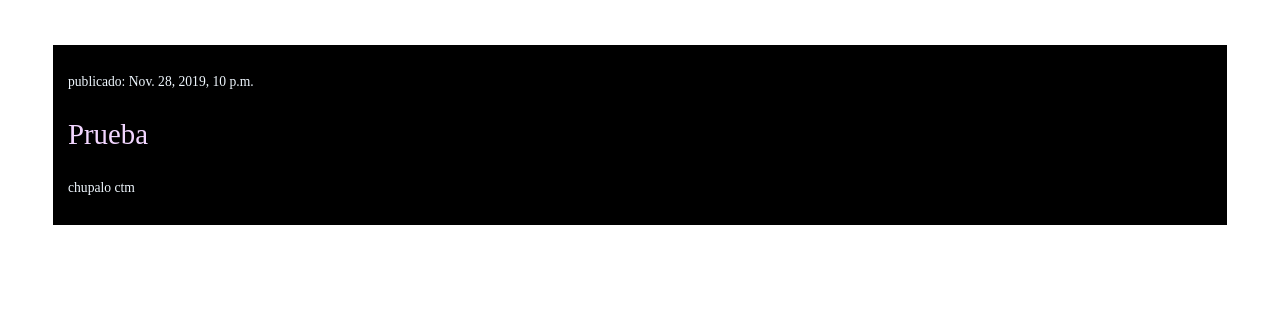
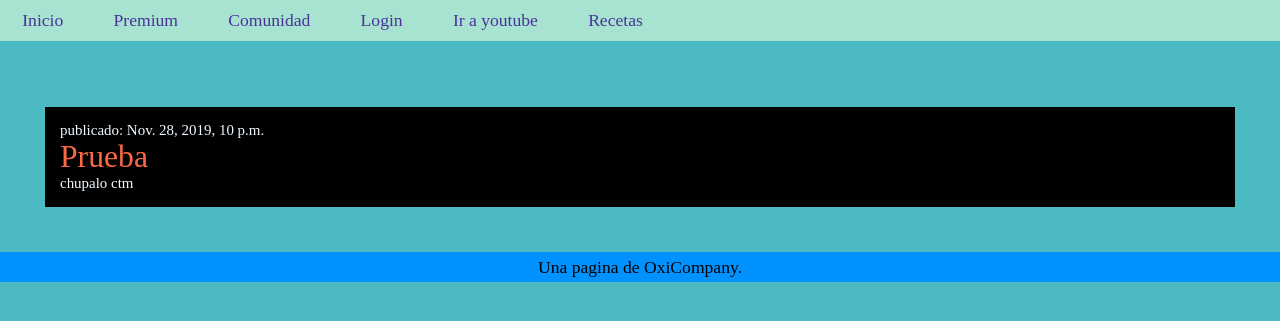
Before and after one commit to SalamanderJ/OxiRecetas, a Django app: page /post/1/ in a window 1280 px wide. Shown: the top 321 px of the page. Run offline with Django 3.2, Linux system fonts and the light colour scheme; data comes from the database, SQL or seed files in the repository.

Commit message:
trabajoql

```diff
--- a/oxirecetas/recetas/templates/recetas/Comunidad.html
+++ b/oxirecetas/recetas/templates/recetas/Comunidad.html
@@ -1,3 +1,4 @@
+{% extends 'recetas/base.html' %}
 {% load staticfiles %}
 
 
--- a/oxirecetas/recetas/templates/recetas/Premium.html
+++ b/oxirecetas/recetas/templates/recetas/Premium.html
@@ -1,3 +1,4 @@
+{% extends 'recetas/base.html' %}
 {% load staticfiles %}
 
 
--- a/oxirecetas/recetas/templates/recetas/chilena.html
+++ b/oxirecetas/recetas/templates/recetas/chilena.html
@@ -1,3 +1,4 @@
+{% extends 'recetas/base.html' %}
 {% load staticfiles %}
 
 
--- a/oxirecetas/recetas/templates/recetas/comPremium.html
+++ b/oxirecetas/recetas/templates/recetas/comPremium.html
@@ -1,3 +1,4 @@
+{% extends 'recetas/base.html' %}
 {% load staticfiles %}
 
 
--- a/oxirecetas/recetas/templates/recetas/francesa.html
+++ b/oxirecetas/recetas/templates/recetas/francesa.html
@@ -1,3 +1,4 @@
+{% extends 'recetas/base.html' %}
 {% load staticfiles %}
 
 
--- a/oxirecetas/recetas/templates/recetas/index.html
+++ b/oxirecetas/recetas/templates/recetas/index.html
@@ -1,3 +1,4 @@
+{% extends 'recetas/base.html' %}
 {% load staticfiles %}
 
 
--- a/oxirecetas/recetas/templates/recetas/italiana.html
+++ b/oxirecetas/recetas/templates/recetas/italiana.html
@@ -1,3 +1,4 @@
+{% extends 'recetas/base.html' %}
 {% load staticfiles %}
 
 
--- a/oxirecetas/recetas/templates/recetas/post_detail.html
+++ b/oxirecetas/recetas/templates/recetas/post_detail.html
@@ -1,3 +1,4 @@
+{% extends 'recetas/base.html' %}
 {% load staticfiles %}
 
 
--- a/oxirecetas/recetas/templates/recetas/post_edit.html
+++ b/oxirecetas/recetas/templates/recetas/post_edit.html
@@ -1,3 +1,4 @@
+{% extends 'recetas/base.html' %}
 {% load staticfiles %}
 
 
--- a/oxirecetas/recetas/templates/recetas/registrar.html
+++ b/oxirecetas/recetas/templates/recetas/registrar.html
@@ -1,3 +1,4 @@
+{% extends 'recetas/base.html' %}
 {% load staticfiles %}
 
 
--- a/oxirecetas/recetas/templates/recetas/vegetariana.html
+++ b/oxirecetas/recetas/templates/recetas/vegetariana.html
@@ -1,3 +1,4 @@
+{% extends 'recetas/base.html' %}
 {% load staticfiles %}
 
 
```
